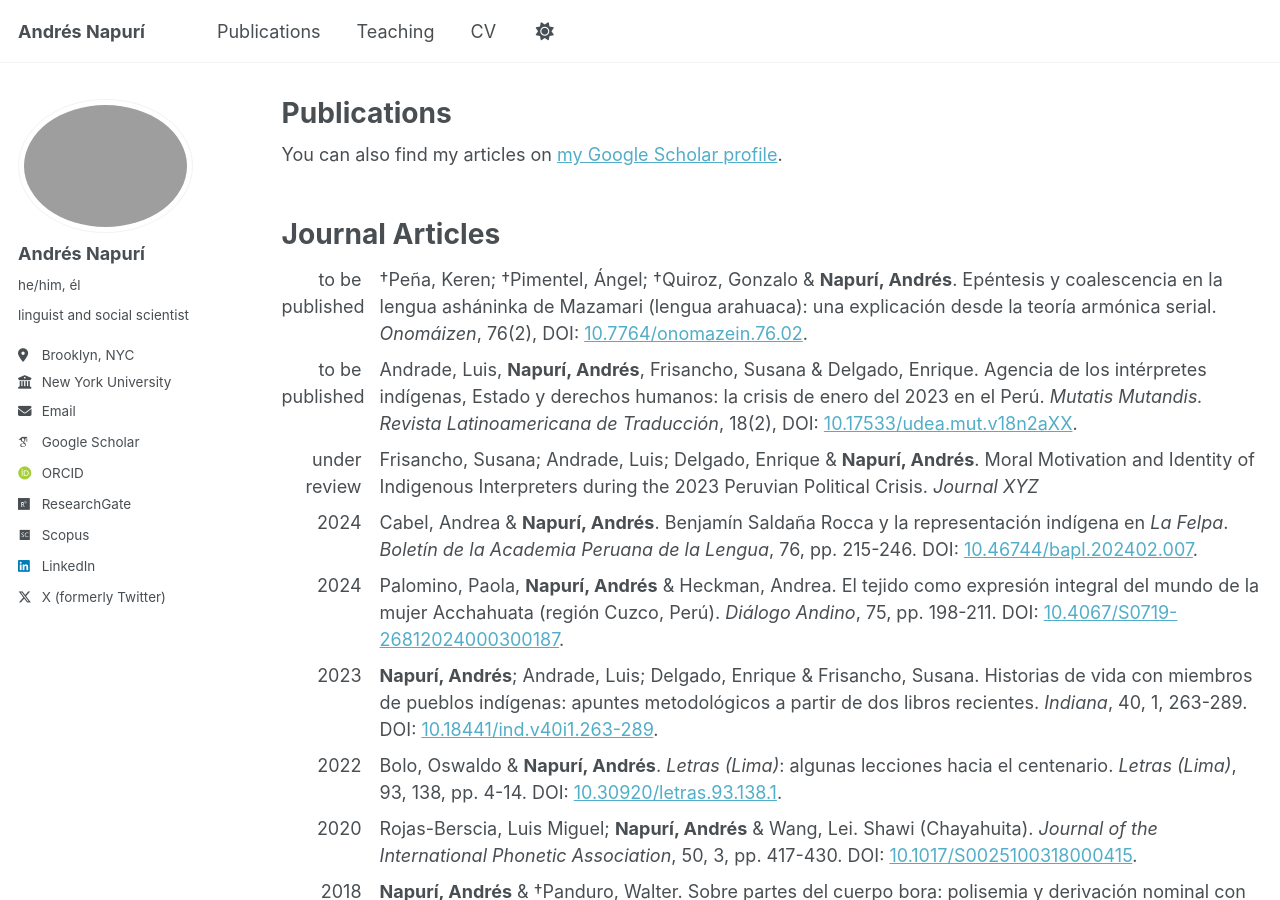
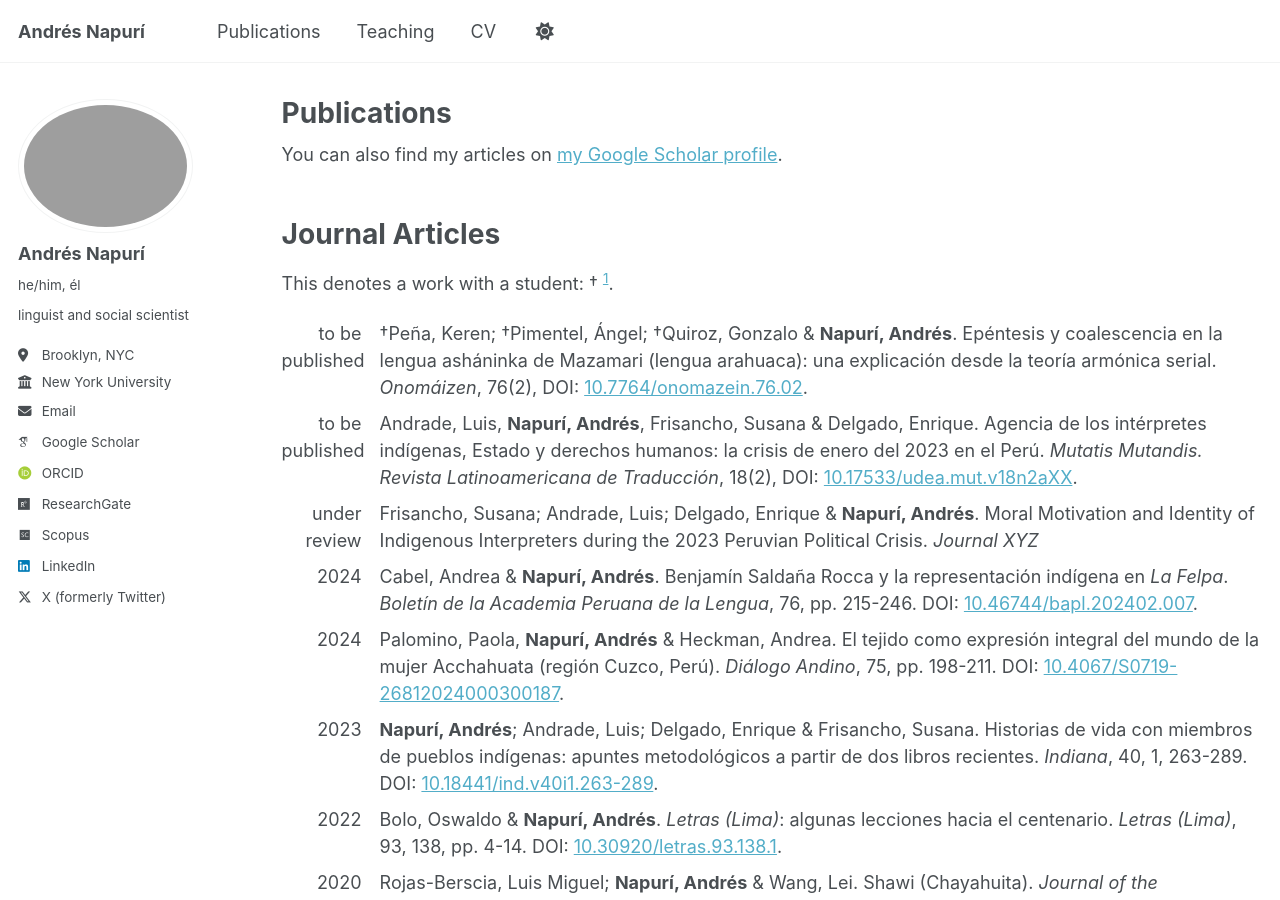
Before and after one commit to andresnapuri/andresnapuri.github.io, a Jekyll site: the page built from _pages/publications.html, in a window 1280 px wide and 900 px high. Built offline with Jekyll 4.4.1, drawn with Linux system fonts in a browser that asks for light colours; some web fonts are replaced; a script that is not in the unit is left out; some of the changed text lies outside the part shown.

Commit message:
Update publications.html

```diff
--- a/_pages/publications.html
+++ b/_pages/publications.html
@@ -11,6 +11,11 @@ author_profile: true
 
 <div style="height: 50px;"></div>
 <h1>Journal Articles</h1>
+
+<p>
+  This denotes a work with a student: †
+  <sup><a href="#footnote1">1</a></sup>.
+</p>
 
 <div class="pub-list">
   <div class="pub-item">
@@ -121,3 +126,11 @@ author_profile: true
   flex: 1; /* takes remaining space */
 }
 </style>
+
+<hr>
+<ol>
+  <li id="footnote1">
+    Work with a student.
+    <a href="#top">↩</a>
+  </li>
+</ol>
```
